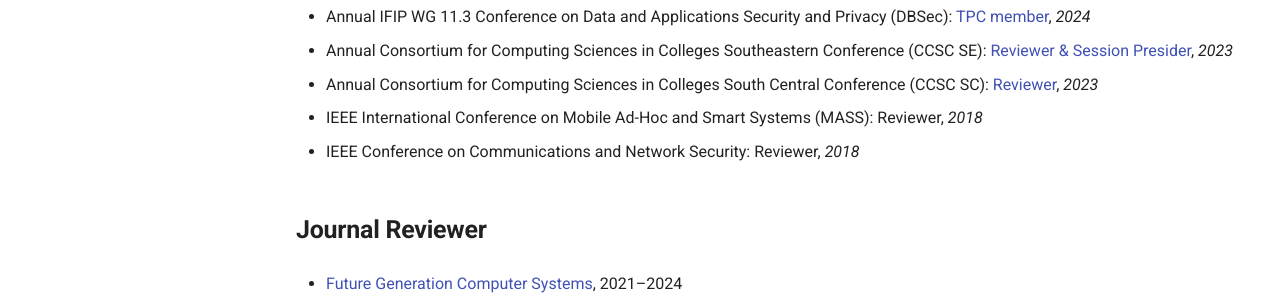
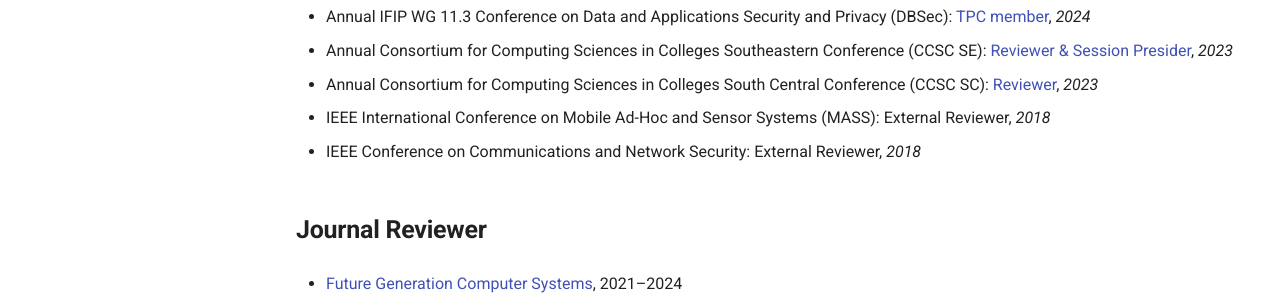
Before and after one commit to fzuo/homepage, an MkDocs documentation site: the page built from docs/service.md, in a window 1280 px wide and 1183 px high. Shown: the part 375-675 px from the top of the window. Built offline with MkDocs 1.6.1 and Material for MkDocs 9.7.7, drawn with Linux system fonts in a browser that asks for light colours.

Commit message:
Updating files

```diff
--- a/docs/service.md
+++ b/docs/service.md
@@ -12,9 +12,9 @@
 
 - Annual Consortium for Computing Sciences in Colleges South Central Conference (CCSC SC): <a href="https://www.ccsc.org/southcentral/">Reviewer</a>, *2023*
 
-- IEEE International Conference on Mobile Ad-Hoc and Smart Systems (MASS): Reviewer, *2018*
+- IEEE International Conference on Mobile Ad-Hoc and Sensor Systems (MASS): External Reviewer, *2018*
 
-- IEEE Conference on Communications and Network Security: Reviewer, *2018*
+- IEEE Conference on Communications and Network Security: External Reviewer, *2018*
 
 ##  <b> Journal Reviewer </b>
 
@@ -27,8 +27,6 @@
 - <a href="https://www.computer.org/csdl/journal/tq">IEEE Transactions on Dependable and Secure Computing</a>, 2023
 
 - <a href="https://benthamscience.com/journals/recent-advances-in-electrical-and-electronic-engineering">Recent Advances in Electrical & Electronic Engineering</a>, 2024
-
-
 
 ## <b> University Service </b>
 
```
